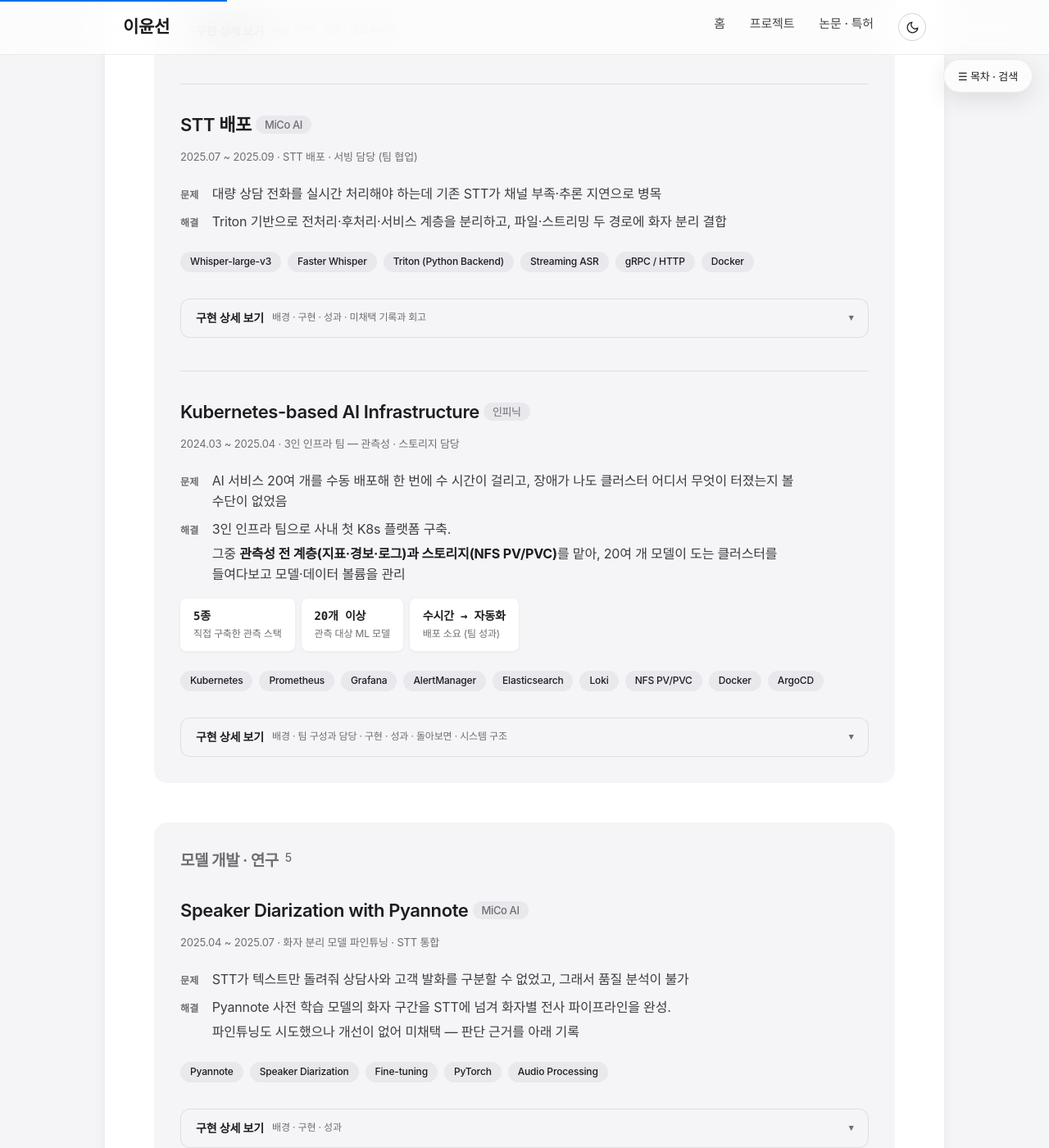
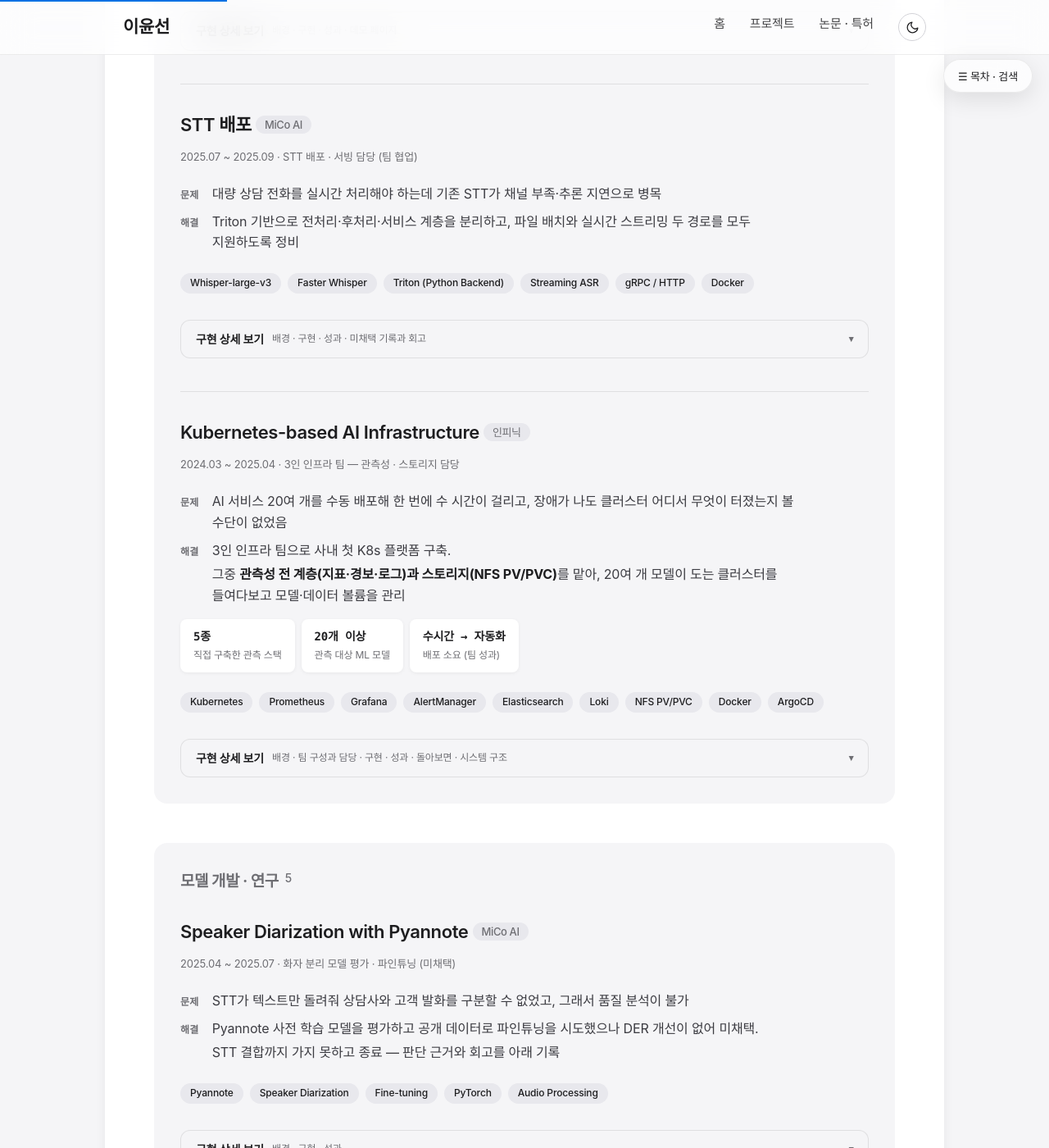
Before and after one commit to ckc5800/ckc5800.github.io, a Jekyll site: the page built from projects.html, in a window 1280 px wide and 1400 px high, scrolled down 1841 px. Shown: the whole window at 82% size. Built offline with Jekyll 4.4.1, drawn with Linux system fonts in a browser that asks for light colours; some web fonts are replaced.

Commit message:
화자분리-STT 결합 주장 전면 삭제 — 실제로 구현되지 않았음
본인 확인: 화자분리와 STT 결합 자체를 하지 않았음.
'화자 구간을 추론 파라미터(clip timestamps)로 전달해 화자별 전사를
생성' 주장은 이 세션 초반 코드 감사 메모('실구현은 화자 구간
clip_timestamps 전달')에서 온 것인데, 파라미터 존재를 실제 사용으로
단정한 오판으로 보임.

- STT 카드: '파일 기반(화자 분리 결합)', clip timestamps 문장 삭제
- 화자분리 카드: 산출물로 적어 둔 'STT 연동 파이프라인 완성'을 철회.
  실제 산출물은 '모델 평가와 파인튜닝 파이프라인 구축 → 미채택 판정'
  이고 STT 결합까지 가지 못하고 종료된 것으로 정정
- 부제도 'STT 통합' → '모델 평가 · 파인튜닝 (미채택)'
- 이력서 STT·화자분리 항목 동일 정정

Co-Authored-By: Claude Fable 5 <noreply@anthropic.com>

```diff
--- a/projects.html
+++ b/projects.html
@@ -319,7 +319,7 @@ title: 프로젝트
     <p class="project-meta">2025.07 ~ 2025.09 · STT 배포 · 서빙 담당 (팀 협업)</p>
     <dl class="ps">
         <dt>문제</dt><dd>대량 상담 전화를 실시간 처리해야 하는데 기존 STT가 채널 부족·추론 지연으로 병목</dd>
-        <dt>해결</dt><dd>Triton 기반으로 전처리·후처리·서비스 계층을 분리하고, 파일·스트리밍 두 경로에 화자 분리 결합</dd>
+        <dt>해결</dt><dd>Triton 기반으로 전처리·후처리·서비스 계층을 분리하고, 파일 배치와 실시간 스트리밍 두 경로를 모두 지원하도록 정비</dd>
     </dl>
     <div class="tech-tags">
         <span class="tech-tag">Whisper-large-v3</span>
@@ -337,7 +337,7 @@ title: 프로젝트
 
     <h4 class="detail-head">구현</h4>
     <p><span class="sentence"><strong>AIG STT 구조 개선:</strong> Triton Inference Server 기반 음성인식 파이프라인을 전처리·후처리·서비스 계층으로 모듈화해 파일/스트리밍 공통 로직을 통합.</span><span class="sentence">YAML 기반 로그 로테이션·아카이빙 체계와 Docker 구성을 정비하고, 컨테이너 자동 재시작 정책으로 안정성을 보강.</span></p>
-    <p><span class="sentence"><strong>엔진 구성:</strong> Triton Python 백엔드로 파일 기반(화자 분리 결합)과 실시간 스트리밍 두 추론 모델을 구성, HTTP와 gRPC 인터페이스를 모두 제공.</span><span class="sentence">화자 분리 결과를 STT에 결합해 화자별 전사를 생성 — 화자 구간을 추론 파라미터(clip timestamps)로 전달해 화자마다 정확한 전사를 얻는 구조를 구현.</span></p>
+    <p><span class="sentence"><strong>엔진 구성:</strong> Triton Python 백엔드로 파일 기반과 실시간 스트리밍 두 추론 모델을 구성하고, HTTP와 gRPC 인터페이스를 모두 제공.</span></p>
 
     <h4 class="detail-head">성과</h4>
     <ul class="detail-list">
@@ -429,10 +429,10 @@ title: 프로젝트
 
 <div class="project">
     <h3 id="diarization">Speaker Diarization with Pyannote <span class="badge">MiCo AI</span></h3>
-    <p class="project-meta">2025.04 ~ 2025.07 · 화자 분리 모델 파인튜닝 · STT 통합</p>
+    <p class="project-meta">2025.04 ~ 2025.07 · 화자 분리 모델 평가 · 파인튜닝 (미채택)</p>
     <dl class="ps">
         <dt>문제</dt><dd>STT가 텍스트만 돌려줘 상담사와 고객 발화를 구분할 수 없었고, 그래서 품질 분석이 불가</dd>
-        <dt>해결</dt><dd><span class="sentence">Pyannote 사전 학습 모델의 화자 구간을 STT에 넘겨 화자별 전사 파이프라인을 완성.</span><span class="sentence">파인튜닝도 시도했으나 개선이 없어 미채택 — 판단 근거를 아래 기록</span></dd>
+        <dt>해결</dt><dd><span class="sentence">Pyannote 사전 학습 모델을 평가하고 공개 데이터로 파인튜닝을 시도했으나 DER 개선이 없어 미채택.</span><span class="sentence">STT 결합까지 가지 못하고 종료 — 판단 근거와 회고를 아래 기록</span></dd>
     </dl>
     <div class="tech-tags">
         <span class="tech-tag">Pyannote</span>
@@ -448,12 +448,12 @@ title: 프로젝트
     <p><span class="sentence">상담 품질 분석을 위해 발화자 식별 필요.</span><span class="sentence">기존 STT는 음성 인식만 제공하여 상담사/고객 구분 불가.</span></p>
 
     <h4 class="detail-head">구현</h4>
-    <p><span class="sentence"><strong>시스템 통합:</strong> Pyannote 사전 학습 모델의 화자 구간을 STT에 파라미터로 넘겨, 상담사와 고객이 구분된 전사를 만드는 파이프라인을 구성.</span><span class="sentence">이 파이프라인이 실제 산출물이고, 이후 STT 배포 과제에서 파일 기반 추론 경로에 결합됨.</span></p>
+    <p><span class="sentence"><strong>모델 평가:</strong> Pyannote 사전 학습 모델을 상담 음성에 적용해 DER을 측정하고, 채택 가능한 수준인지 판정하는 것이 1차 목표였음.</span></p>
     <p><span class="sentence"><strong>파인튜닝 시도:</strong> 상담 도메인에 맞추려 공개 화자 분리 데이터를 모아 파라미터 튜닝과 학습을 수행하고 DER로 평가.</span></p>
 
     <h4 class="detail-head">성과</h4>
     <ul class="detail-list">
-        <li>화자 분리 결과를 STT에 연동해 상담사·고객이 구분된 전사 파이프라인 완성 — 후속 STT 배포에 그대로 사용</li>
+        <li><span class="sentence">모델 평가와 파인튜닝 파이프라인(데이터 수집 → 학습 → DER 측정)을 구축해 <strong>채택 여부를 판정할 근거를 만듦</strong>.</span><span class="sentence">결론은 미채택이었고, STT 결합까지 진행되지 못한 채 종료</span></li>
         <li>파인튜닝은 <strong>사전 학습 모델 대비 DER 개선이 없어 미채택</strong>. 결과를 포장하지 않고 그대로 기록</li>
     </ul>
 
```
Also changed, not shown: 2 other files.
